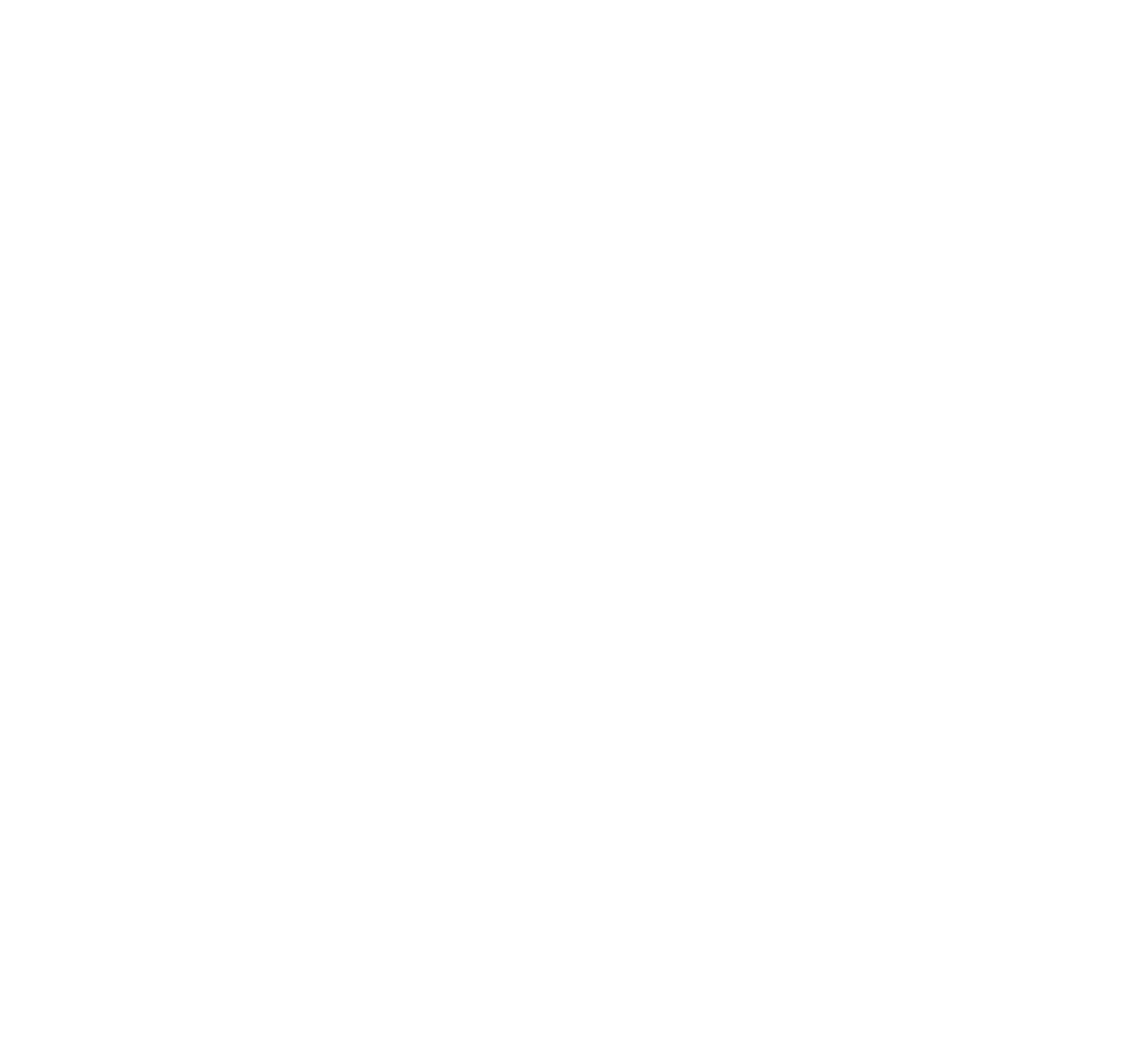
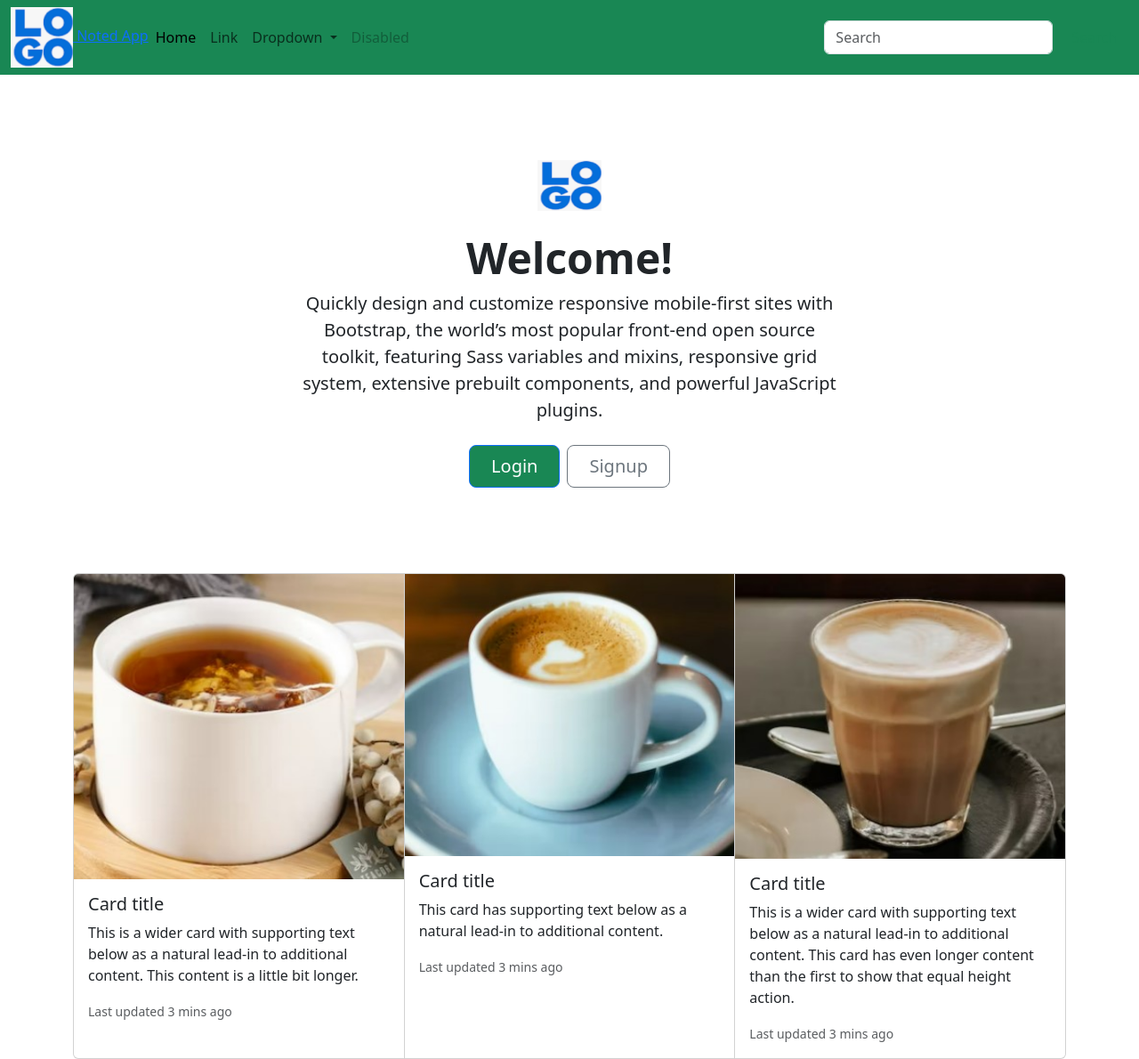
Before and after one commit to Jacob-Lebl-BCIT/demo05_Lebl_Jacob, a plain HTML site: page index.html in a window 1280 px wide. Shown: the whole page at 89% size. Before the commit the page ends 800 px from the top, so only its background shows below. Drawn offline with nearby package versions, Linux system fonts and the light colour scheme.

Commit message:
initial changes

```diff
--- a/index.html
+++ b/index.html
@@ -10,11 +10,16 @@
     <meta name="viewport" content="width=device-width, initial-scale=1">
 
     <!-- Bootstrap Library CSS CDN go here -->
+    <link href="https://cdn.jsdelivr.net/npm/bootstrap@5.3.2/dist/css/bootstrap.min.css" rel="stylesheet"
+        integrity="sha384-T3c6CoIi6uLrA9TneNEoa7RxnatzjcDSCmG1MXxSR1GAsXEV/Dwwykc2MPK8M2HN" crossorigin="anonymous">
     <!-- Boostrap Library JS CDN  go here -->
-
+    <script src="https://cdn.jsdelivr.net/npm/bootstrap@5.3.2/dist/js/bootstrap.bundle.min.js"
+        integrity="sha384-C6RzsynM9kWDrMNeT87bh95OGNyZPhcTNXj1NW7RuBCsyN/o0jlpcV8Qyq46cDfL"
+        crossorigin="anonymous"></script>
     <!-- Other libraries go here -->
 
     <!-- Link to styles of your own -->
+     <link rel="stylesheet" href="./styles/style.css">
     <!-- <link rel="stylesheet" href="./styles/style.css"> -->
 
 </head>
@@ -25,6 +30,99 @@
     <!-- Your HTML Layout go here -->
     <!------------------------------>
     <!-- Stuff for body goes here -->
+    <nav class="navbar navbar-expand-lg navbar-light bg-success">
+        <div class="container-fluid">
+            <a class="Noted-brand" href="#">
+                <img src="images/logo.jpg" alt="logo" width="70pc">
+                Noted App</a>
+            <button class="navbar-toggler" type="button" data-bs-toggle="collapse"
+                data-bs-target="#navbarSupportedContent" aria-controls="navbarSupportedContent" aria-expanded="false"
+                aria-label="Toggle navigation">
+                <span class="navbar-toggler-icon"></span>
+            </button>
+            <div class="collapse navbar-collapse" id="navbarSupportedContent">
+                <ul class="navbar-nav me-auto mb-2 mb-lg-0">
+                    <li class="nav-item">
+                        <a class="nav-link active" aria-current="page" href="#">Home</a>
+                    </li>
+                    <li class="nav-item">
+                        <a class="nav-link" href="#">Link</a>
+                    </li>
+                    <li class="nav-item dropdown">
+                        <a class="nav-link dropdown-toggle" href="#" id="navbarDropdown" role="button"
+                            data-bs-toggle="dropdown" aria-expanded="false">
+                            Dropdown
+                        </a>
+                        <ul class="dropdown-menu" aria-labelledby="navbarDropdown">
+                            <li><a class="dropdown-item" href="#">Action</a></li>
+                            <li><a class="dropdown-item" href="#">Another action</a></li>
+                            <li>
+                                <hr class="dropdown-divider">
+                            </li>
+                            <li><a class="dropdown-item" href="#">Something else here</a></li>
+                        </ul>
+                    </li>
+                    <li class="nav-item">
+                        <a class="nav-link disabled" href="#" tabindex="-1" aria-disabled="true">Disabled</a>
+                    </li>
+                </ul>
+                <form class="d-flex">
+                    <input class="form-control me-2" type="search" placeholder="Search" aria-label="Search">
+                    <button class="btn btn-outline-success" type="submit">Search</button>
+                </form>
+            </div>
+        </div>
+    </nav>
+
+
+    <!-- Centered Hero -->
+    <div class="px-4 py-5 my-5 text-center">
+        <img class="d-block mx-auto mb-4" src="/images/logo.jpg" alt="" width="72" height="57">
+        <h1 class="display-5 fw-bold">Welcome!</h1>
+        <div class="col-lg-6 mx-auto">
+            <p class="lead mb-4">Quickly design and customize responsive mobile-first sites with Bootstrap, the world’s
+                most popular front-end open source toolkit, featuring Sass variables and mixins, responsive grid system,
+                extensive prebuilt components, and powerful JavaScript plugins.</p>
+            <div class="d-grid gap-2 d-sm-flex justify-content-sm-center">
+                <button type="button" class="btn btn-primary btn-lg bg-success px-4 gap-3">Login</button>
+                <button type="button" class="btn btn-outline-secondary btn-lg px-4">Signup</button>
+            </div>
+        </div>
+    </div>
+
+
+    <!-- Card group -->
+    <div class="container">
+
+        <div class="card-group">
+            <div class="card">
+              <img src="./images/drink1.jpg" class="card-img-top" alt="...">
+              <div class="card-body">
+                <h5 class="card-title">Card title</h5>
+                <p class="card-text">This is a wider card with supporting text below as a natural lead-in to additional content. This content is a little bit longer.</p>
+                <p class="card-text"><small class="text-muted">Last updated 3 mins ago</small></p>
+              </div>
+            </div>
+            <div class="card">
+              <img src="./images/drink2.jpg" class="card-img-top" alt="...">
+              <div class="card-body">
+                <h5 class="card-title">Card title</h5>
+                <p class="card-text">This card has supporting text below as a natural lead-in to additional content.</p>
+                <p class="card-text"><small class="text-muted">Last updated 3 mins ago</small></p>
+              </div>
+            </div>
+            <div class="card">
+              <img src="./images/drink3.jpg" class="card-img-top" alt="...">
+              <div class="card-body">
+                <h5 class="card-title">Card title</h5>
+                <p class="card-text">This is a wider card with supporting text below as a natural lead-in to additional content. This card has even longer content than the first to show that equal height action.</p>
+                <p class="card-text"><small class="text-muted">Last updated 3 mins ago</small></p>
+              </div>
+            </div>
+          </div>
+
+    </div>
+
 
 
     <!---------------------------------------------->
```
